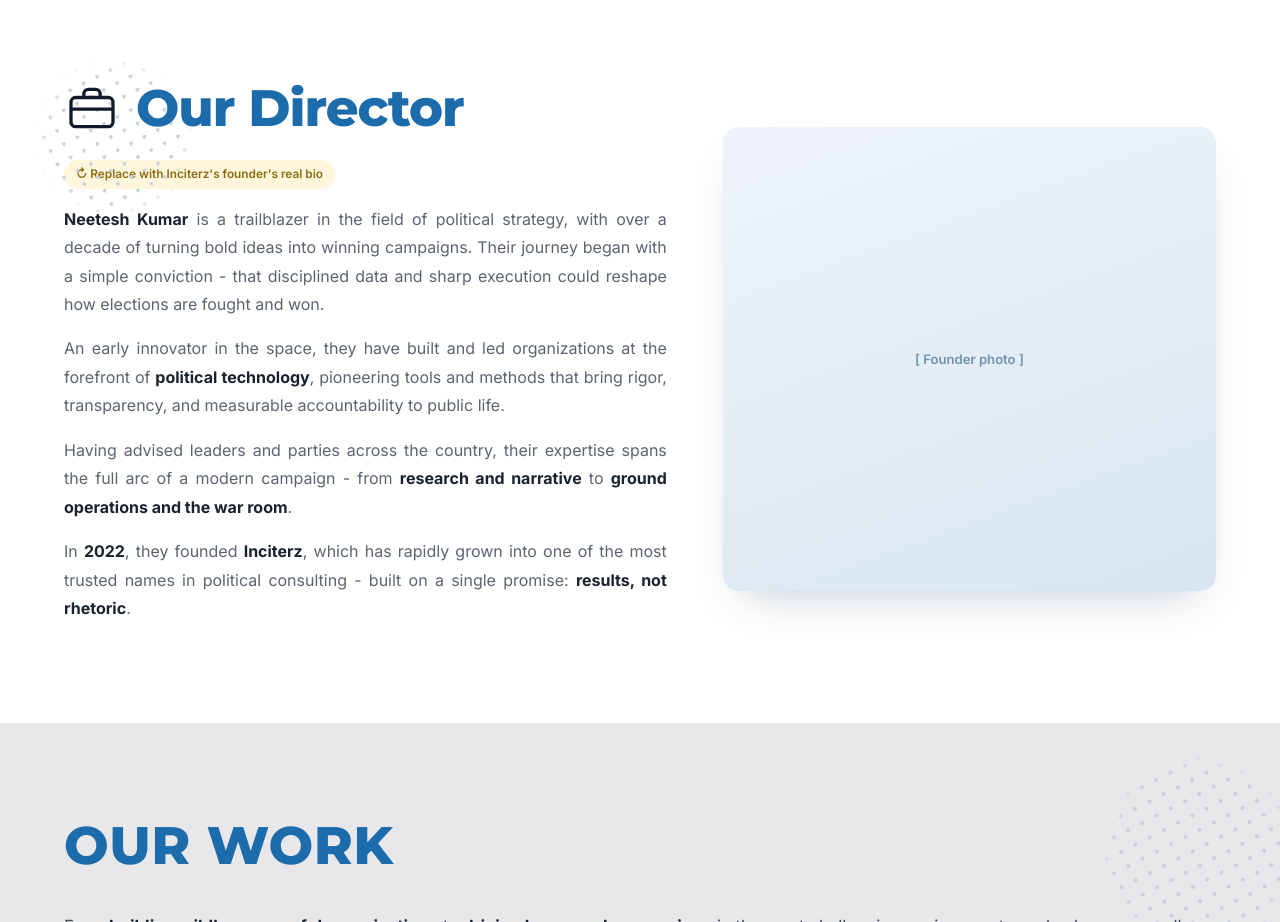
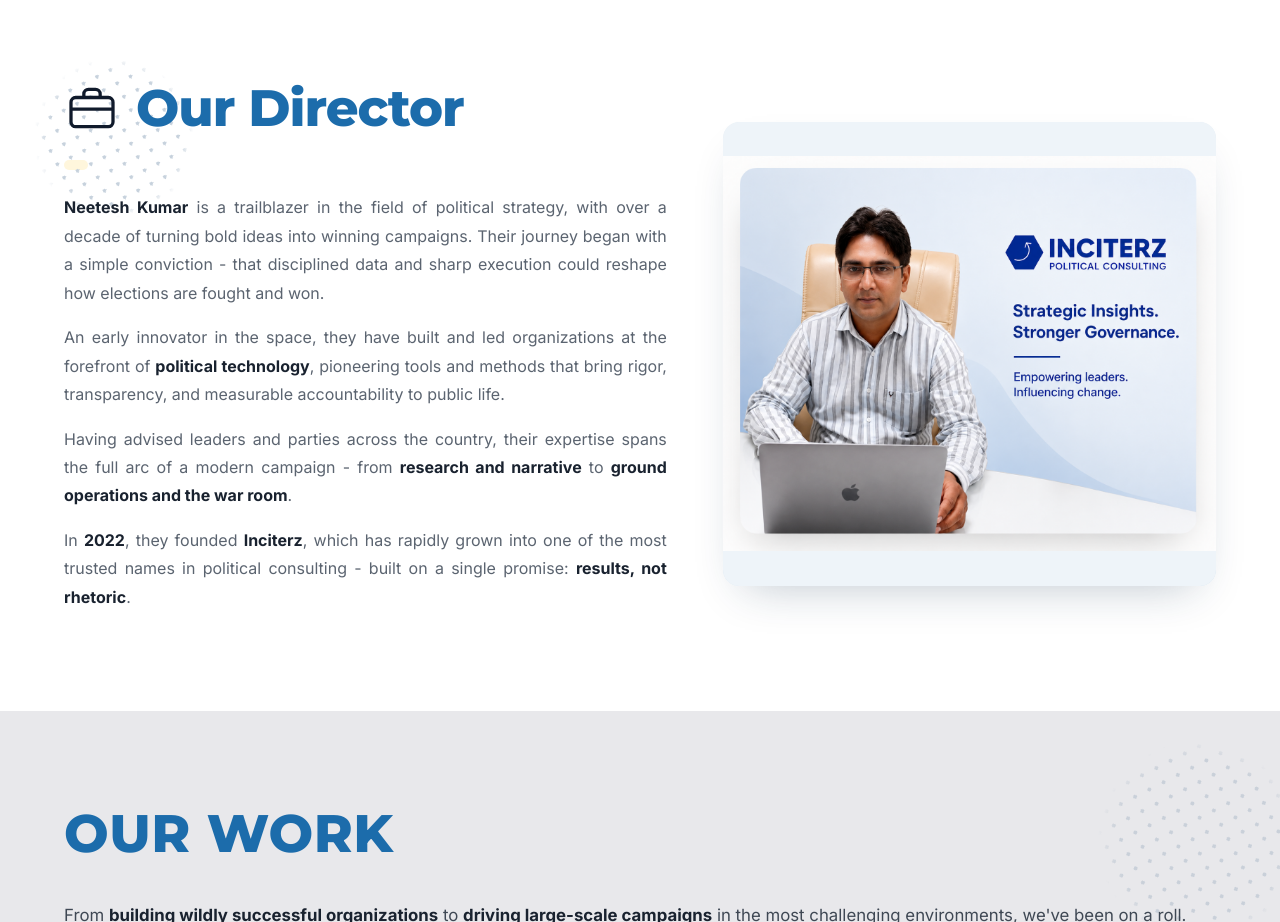
Before and after one commit to iamvaibhavsinghdeve/InciterzSCT, a React (Vite) app: page / in a window 1280 px wide. Shown: the part 2520-3442 px from the top of the page. Built offline with nearby package versions, Linux system fonts and the light colour scheme.

Commit message:
founder's image

```diff
--- a/src/body.html
+++ b/src/body.html
@@ -109,17 +109,19 @@
           <svg viewBox="0 0 24 24"><rect x="3" y="7.5" width="18" height="12.5" rx="2"/><path d="M8.5 7.5V6a2 2 0 0 1 2-2h3a2 2 0 0 1 2 2v1.5"/><path d="M3 12.5h18"/></svg>
           <h2>Our Director</h2>
         </div>
-        <span class="tag-note">&#8635; Replace with Inciterz's founder's real bio</span>
+        <span class="tag-note"></span>
         <p><b>Neetesh Kumar</b> is a trailblazer in the field of political strategy, with over a decade of turning bold ideas into winning campaigns. Their journey began with a simple conviction - that disciplined data and sharp execution could reshape how elections are fought and won.</p>
         <p>An early innovator in the space, they have built and led organizations at the forefront of <b>political technology</b>, pioneering tools and methods that bring rigor, transparency, and measurable accountability to public life.</p>
         <p>Having advised leaders and parties across the country, their expertise spans the full arc of a modern campaign - from <b>research and narrative</b> to <b>ground operations and the war room</b>.</p>
         <p>In <b>2022</b>, they founded <b>Inciterz</b>, which has rapidly grown into one of the most trusted names in political consulting - built on a single promise: <b>results, not rhetoric</b>.</p>
 
       </div>
-      <div class="founder-photo reveal d1">
-        <div class="frame" data-l="[ Founder photo ]"></div>
-        <div class="dots-br"></div>
-      </div>
+     <div class="founder-photo reveal d1">
+    <div class="frame">
+        <img src="/Director/Director.png" alt="Neetesh Kumar" class="director-img">
+    </div>
+    <div class="dots-br"></div>
+</div>
     </div>
   </div>
 </section>
--- a/src/styles/preview.css
+++ b/src/styles/preview.css
@@ -146,7 +146,20 @@
 .founder-photo .frame{border-radius:16px;overflow:hidden;height:clamp(420px,58vh,560px);background:linear-gradient(160deg,#eef4f9,#d9e6f1);position:relative;box-shadow:0 20px 44px -22px rgba(20,50,80,.3)}
 .founder-photo .frame::after{content:attr(data-l);position:absolute;inset:0;display:grid;place-items:center;color:#6f93b0;font-size:.82rem;font-weight:600}
 .founder-photo .dots-br{position:absolute;right:-26px;bottom:-26px;width:150px;height:150px;background-image:radial-gradient(#c7d2dd 2px,transparent 2px);background-size:15px 15px;z-index:-1}
+.founder-photo .frame::after{
+    display:none;
+    content:none;
+}
 
+.director-img{
+    width:100%;
+    height:100%;
+    object-fit: contain;
+background:#eef4f9;
+    object-position:center;
+    display:block;
+    border-radius:16px;
+}
 /* ===== OUR WORK (ShowTime match: logo+state+year, leader photo, name, arrow; white -> blue gradient on hover) ===== */
 .work{padding:80px 0 90px;background:#e8e8eb;position:relative;overflow:hidden}
 .work .dots-tr{position:absolute;top:30px;right:-18px;width:200px;height:200px;background-image:radial-gradient(#c4ccd6 2px,transparent 2px);background-size:16px 16px;opacity:.85;z-index:0}
```
Also changed, not shown: public/Director/Director.png (added).
